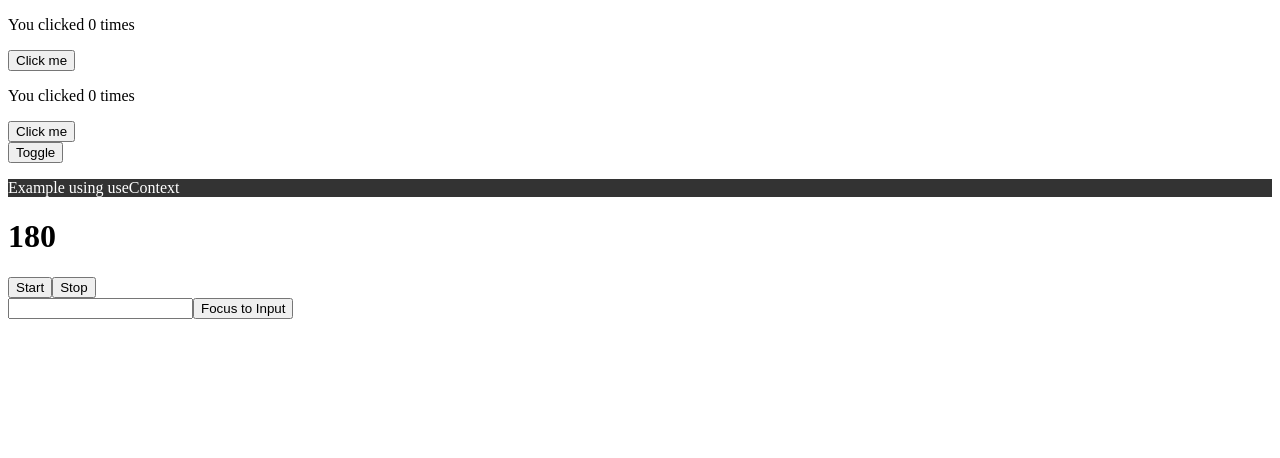
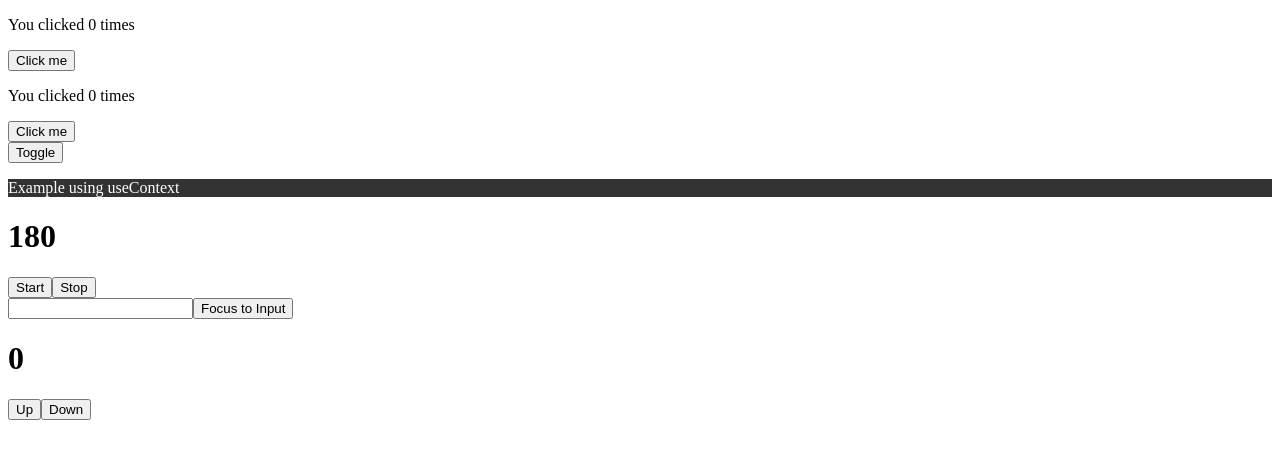
Before and after one commit to hoangle-agilityio/react-training, a React (Vite) app in the folder example-react-hooks/: page / in a window 1280 px wide. Shown: the top 458 px of the page. Built offline with nearby package versions, Linux system fonts and the light colour scheme.

Commit message:
feat: make some code about useReducer

```diff
--- a/example-react-hooks/package.json
+++ b/example-react-hooks/package.json
@@ -15,7 +15,8 @@
     "@types/react": "^17.0.33",
     "@types/react-dom": "^17.0.10",
     "@vitejs/plugin-react": "^1.0.7",
+    "eslint-plugin-react-hooks": "^4.3.0",
     "typescript": "^4.5.4",
-    "vite": "^2.8.0"
+    "vte": "^2.8.0"
   }
 }
--- /dev/null
+++ b/example-react-hooks/src/components/UseReducer.tsx
@@ -0,0 +1,27 @@
+import { useReducer } from "react";
+// 1. Initial state
+const initialState = 0;
+
+// 2. Reducer
+const reducer = (state: number, action: string): number => {
+  switch (action) {
+    case "up":
+      return state + 1;
+    case "down":
+      return state - 1;
+    default:
+      throw new Error("invalid action");
+  }
+}
+
+export default function ExampleUseReducer() {
+  const [count, dispatch] = useReducer(reducer, initialState);
+
+  return (
+    <div>
+      <h1>{count}</h1>
+      <button onClick={() => dispatch("up")}>Up</button>
+      <button onClick={() => dispatch("down")}>Down</button>
+    </div>
+  );
+}
--- a/example-react-hooks/src/main.tsx
+++ b/example-react-hooks/src/main.tsx
@@ -2,6 +2,7 @@ import React from 'react'
 import ReactDOM from 'react-dom'
 import ExampleUseContext from './components/UseContext'
 import ExampleEffect from './components/UseEffect'
+import ExampleUseReducer from './components/UseReducer'
 import ExampleUseRef from './components/UseRef'
 import App from './components/UseState'
 
@@ -11,6 +12,7 @@ ReactDOM.render(
     <ExampleEffect />
     <ExampleUseContext />
     <ExampleUseRef />
+    <ExampleUseReducer />
   </React.StrictMode>,
   document.getElementById('root')
 )
```
Also changed, not shown: 2 other files (tests, documents, lock files or other folders).
